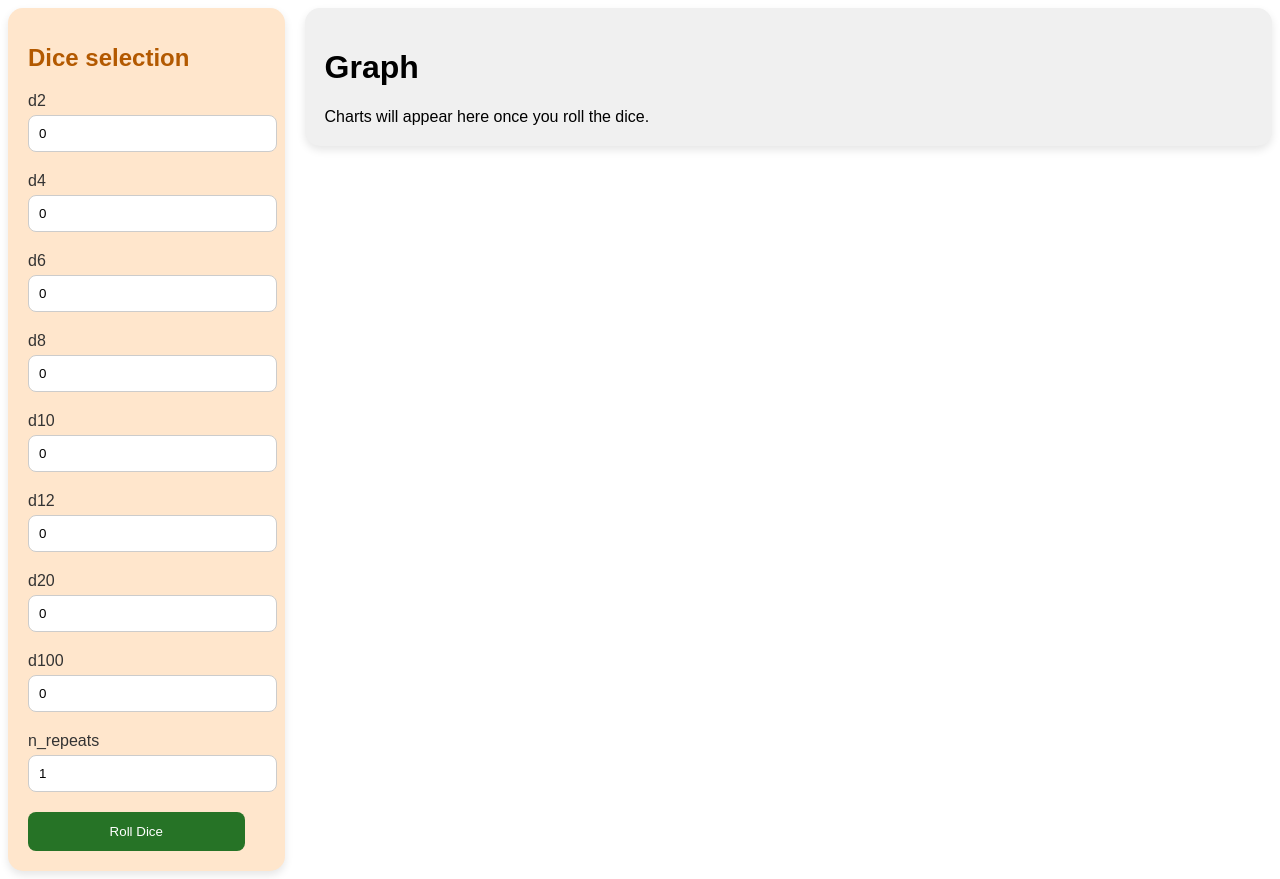
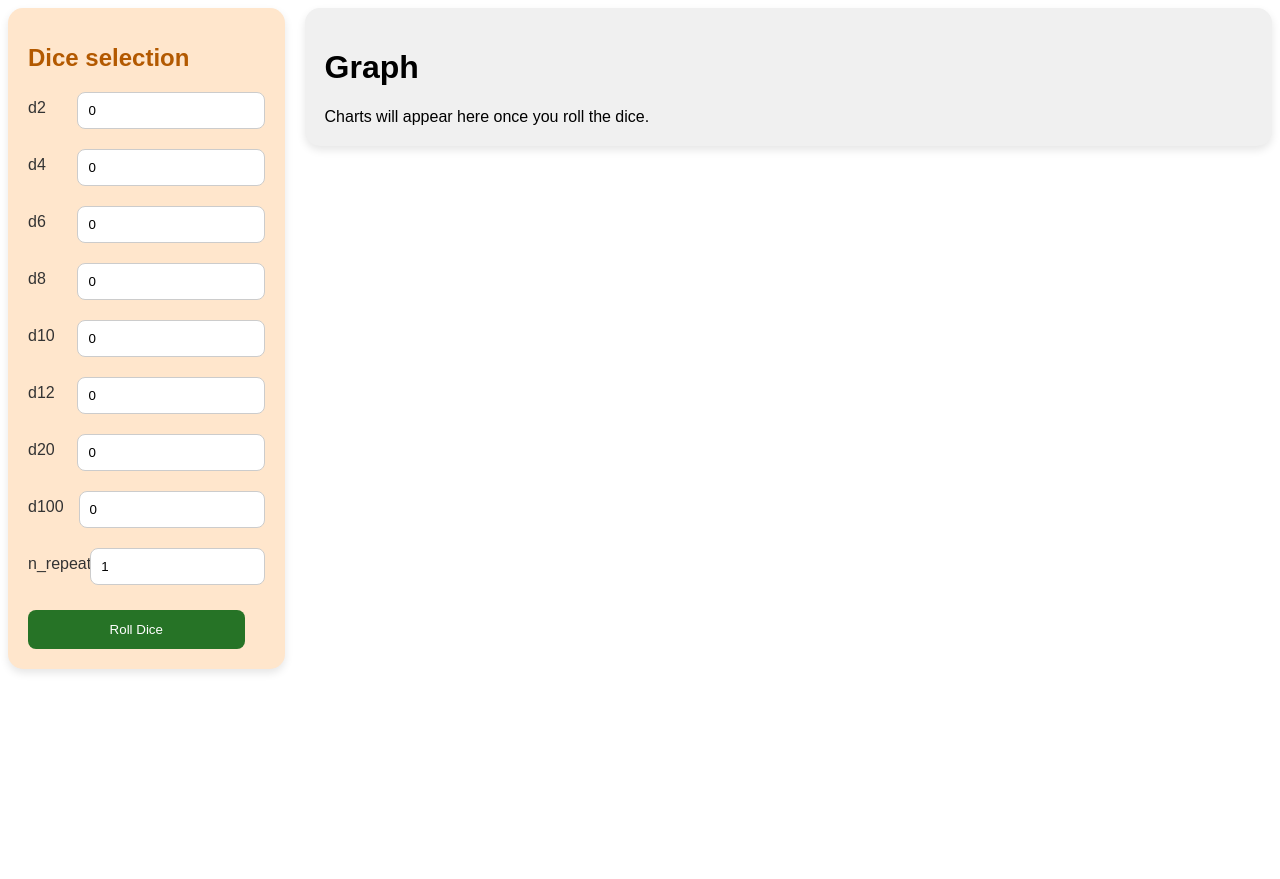
Before and after one commit to Piplopp/sars-cov-dice, a Flask app: page / in a window 1280 px wide. After the commit the page ends 673 px from the top, so only its background shows below. Run offline with Flask 3, Linux system fonts and the light colour scheme; some libraries are stand-ins or nearby versions.

Commit message:
fix css: align label+input properly: Roxanne Edition

```diff
--- a/static/scripts.js
+++ b/static/scripts.js
@@ -67,13 +67,13 @@ function validateInput(inputField, errorContainer, inputFieldType) {
 function validateDiceInputs(){
     var diceInputs = document.querySelectorAll('.dice-inputs input');
     diceInputs.forEach(function(x) {
-        validateInput(x, x.nextElementSibling, 'diceInput')
+        validateInput(x, x.parentNode.parentNode.nextElementSibling, 'diceInput')
     });
 }
 
 function validateRepeatsInput(){
     var repeatsInput = document.getElementById('n_repeats');
-    validateInput(repeatsInput, repeatsInput.nextElementSibling, 'repeatsInput')
+    validateInput(repeatsInput, repeatsInput.parentNode.parentNode.nextElementSibling, 'repeatsInput')
 }
 
 
--- a/static/styles.css
+++ b/static/styles.css
@@ -23,13 +23,17 @@
 }
 
 .form_field {
-    margin-bottom: 20px;
+    margin-top: 20px;
+    display: flex;
+    align-items: center;
+    gap: 15px;
 }
 
 .form_field label {
     display: block;
     margin-bottom: 5px;
     color: #333;
+    width: 20%;
 }
 
 .form_field input {
@@ -49,6 +53,7 @@
     color: #b30000;
     font-size: 80%;
     margin-top: 5px;
+    margin-left: 20%;
 }
 
 /* Button styles */
@@ -62,6 +67,7 @@ button[type="button"] {
     font-family: 'Futura', sans-serif;
     cursor: pointer;
     transition: background-color 0.5s ease;
+    margin-top: 20px;
 }
 
 button[type="button"]:hover {
--- a/templates/index.html
+++ b/templates/index.html
@@ -6,20 +6,24 @@
 <div class="input-section">
     <h1>Dice selection</h1>
     <form id="diceForm">
-        <div class="dice-inputs">
         {% from "macros/render_form.jinja2" import render_form_field %}
         {%for die in dice_form %}
+        <div class="form-line">
+            <div class="dice-inputs">
                 {{ render_form_field(die) }}
+            </div>
+            <div class="invalid-input">
                 {% if die.errors %}
-                    <div class="invalid-input">
                 {% for error in die.errors %}
                 <span>{{ error }}</span><br />
                 {% endfor %}
+                {% endif %}
             </div>
-                {% endif %}
+        </div>
         {% endfor %}
+       <div class="form-line">
+           <button type="button" onclick="rollDice()">Roll Dice</button>
        </div>
-        <button type="button" onclick="rollDice()">Roll Dice</button>
     </form>
 </div>
 <div class="graph-section">
```
Lines whose indentation alone changed are shown as unchanged.
